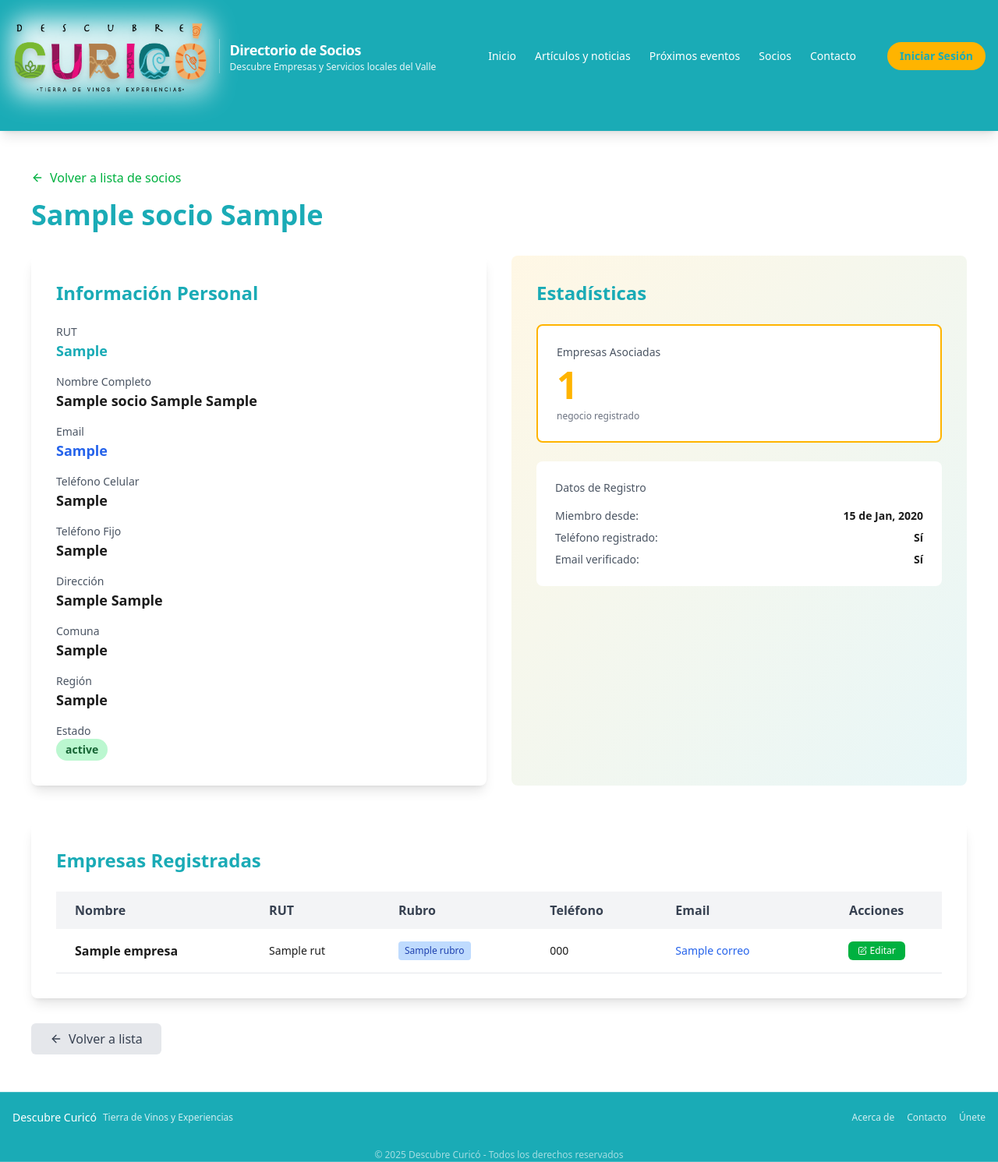
After one commit to LucasMoya18/descubrecurico, a Django app: template applogin/templates/applogin/detalle_socio_admin.html in a window 1280 px wide. The commit adds this page. Shown: the whole page at 78% size. Run offline with Django 3.2, Linux system fonts and the light colour scheme; the template is opened without the code that fills it: most values are stand-ins (such as "Sample title", 1, 10 or a date in 2020); some libraries are stand-ins or nearby versions.

```diff
--- /dev/null
+++ b/applogin/templates/applogin/detalle_socio_admin.html
@@ -0,0 +1,165 @@
+{% extends 'base.html' %}
+{% load static %}
+
+{% block title %}Detalle de Socio - Admin{% endblock %}
+
+{% block content %}
+<div class="container mx-auto px-6 lg:px-10 py-12">
+  <div class="mb-8">
+    <a href="{% url 'applogin:lista_socios_admin' %}" class="inline-flex items-center gap-2 text-vine-green hover:underline mb-4">
+      <i data-lucide="arrow-left" class="h-4 w-4"></i>
+      Volver a lista de socios
+    </a>
+    <h1 class="text-4xl font-bold text-burgundy-reserve">{{ socio.socio_nombre }} {{ socio.socio_apellido_paterno }}</h1>
+  </div>
+
+  <div class="grid md:grid-cols-2 gap-8 mb-12">
+    <!-- Información del Socio -->
+    <div class="bg-white rounded-lg shadow-lg p-8">
+      <h2 class="text-2xl font-bold text-burgundy-reserve mb-6">Información Personal</h2>
+
+      <div class="space-y-4">
+        <div>
+          <p class="text-sm text-gray-600">RUT</p>
+          <p class="text-lg font-semibold text-burgundy-reserve">{{ socio.socio_rut }}</p>
+        </div>
+
+        <div>
+          <p class="text-sm text-gray-600">Nombre Completo</p>
+          <p class="text-lg font-semibold">{{ socio.socio_nombre }} {{ socio.socio_apellido_paterno }} {{ socio.socio_apellido_materno }}</p>
+        </div>
+
+        <div>
+          <p class="text-sm text-gray-600">Email</p>
+          <p class="text-lg font-semibold text-blue-600">{{ socio.socio_correo }}</p>
+        </div>
+
+        <div>
+          <p class="text-sm text-gray-600">Teléfono Celular</p>
+          <p class="text-lg font-semibold">{{ socio.socio_celular }}</p>
+        </div>
+
+        <div>
+          <p class="text-sm text-gray-600">Teléfono Fijo</p>
+          <p class="text-lg font-semibold">{{ socio.socio_fijo }}</p>
+        </div>
+
+        <div>
+          <p class="text-sm text-gray-600">Dirección</p>
+          <p class="text-lg font-semibold">{{ socio.socio_direccion }} {{ socio.socio_numero }}</p>
+        </div>
+
+        <div>
+          <p class="text-sm text-gray-600">Comuna</p>
+          <p class="text-lg font-semibold">{{ socio.socio_comuna }}</p>
+        </div>
+
+        <div>
+          <p class="text-sm text-gray-600">Región</p>
+          <p class="text-lg font-semibold">{{ socio.socio_region }}</p>
+        </div>
+
+        <div>
+          <p class="text-sm text-gray-600">Estado</p>
+          <p class="inline-block bg-green-200 text-green-800 px-3 py-1 rounded-full text-sm font-semibold">{{ socio.socio_estado }}</p>
+        </div>
+      </div>
+    </div>
+
+    <!-- Estadísticas -->
+    <div class="bg-gradient-to-br from-harvest-gold/10 to-burgundy-reserve/10 rounded-lg p-8">
+      <h2 class="text-2xl font-bold text-burgundy-reserve mb-6">Estadísticas</h2>
+
+      <div class="space-y-6">
+        <div class="bg-white rounded-lg p-6 border-2 border-harvest-gold">
+          <p class="text-gray-600 text-sm mb-2">Empresas Asociadas</p>
+          <p class="text-5xl font-bold text-harvest-gold">{{ empresas.count }}</p>
+          <p class="text-gray-500 text-xs mt-2">negocio{% if empresas.count != 1 %}s{% endif %} registrado{% if empresas.count != 1 %}s{% endif %}</p>
+        </div>
+
+        <div class="bg-white rounded-lg p-6">
+          <p class="text-gray-600 text-sm mb-4">Datos de Registro</p>
+          <ul class="space-y-2 text-sm">
+            <li class="flex justify-between">
+              <span class="text-gray-600">Miembro desde:</span>
+              <span class="font-semibold">
+                {% if socio.socio_fecha_creacion %}
+                  {{ socio.socio_fecha_creacion|date:"d \d\e M, Y" }}
+                {% else %}
+                  -
+                {% endif %}
+              </span>
+            </li>
+            <li class="flex justify-between">
+              <span class="text-gray-600">Teléfono registrado:</span>
+              <span class="font-semibold">
+                {% if socio.socio_celular or socio.socio_fijo %}Sí{% else %}No{% endif %}
+              </span>
+            </li>
+            <li class="flex justify-between">
+              <span class="text-gray-600">Email verificado:</span>
+              <span class="font-semibold">Sí</span>
+            </li>
+          </ul>
+        </div>
+      </div>
+    </div>
+  </div>
+
+  <!-- Empresas del Socio -->
+  <div class="bg-white rounded-lg shadow-lg p-8">
+    <h2 class="text-2xl font-bold text-burgundy-reserve mb-6">Empresas Registradas</h2>
+
+    {% if empresas %}
+    <div class="overflow-x-auto">
+      <table class="w-full">
+        <thead>
+          <tr class="bg-gray-100">
+            <th class="px-6 py-3 text-left font-semibold text-gray-700">Nombre</th>
+            <th class="px-6 py-3 text-left font-semibold text-gray-700">RUT</th>
+            <th class="px-6 py-3 text-left font-semibold text-gray-700">Rubro</th>
+            <th class="px-6 py-3 text-left font-semibold text-gray-700">Teléfono</th>
+            <th class="px-6 py-3 text-left font-semibold text-gray-700">Email</th>
+            <th class="px-6 py-3 text-center font-semibold text-gray-700">Acciones</th>
+          </tr>
+        </thead>
+        <tbody>
+          {% for empresa in empresas %}
+          <tr class="border-b hover:bg-gray-50 transition">
+            <td class="px-6 py-4 font-semibold">{{ empresa.nombre }}</td>
+            <td class="px-6 py-4 text-sm">{{ empresa.rut }}</td>
+            <td class="px-6 py-4 text-sm">
+              {% if empresa.rubro %}
+                <span class="inline-block bg-blue-200 text-blue-800 px-2 py-1 rounded text-xs">{{ empresa.rubro.nombre_rubro }}</span>
+              {% else %}
+                <span class="text-gray-400">-</span>
+              {% endif %}
+            </td>
+            <td class="px-6 py-4 text-sm">{{ empresa.telefono }}</td>
+            <td class="px-6 py-4 text-sm text-blue-600">{{ empresa.correo }}</td>
+            <td class="px-6 py-4 text-center">
+              <a href="{% url 'appsocios:editar_empresa' empresa.id_empresa %}" class="inline-flex items-center gap-1 px-3 py-1 rounded-md bg-vine-green text-white hover:bg-[#007a2a] transition text-xs">
+                <i data-lucide="edit" class="h-3 w-3"></i>
+                Editar
+              </a>
+            </td>
+          </tr>
+          {% endfor %}
+        </tbody>
+      </table>
+    </div>
+    {% else %}
+    <div class="text-center py-12 bg-gray-50 rounded-lg">
+      <p class="text-gray-500 text-lg">Este socio no tiene empresas registradas</p>
+    </div>
+    {% endif %}
+  </div>
+
+  <div class="mt-8">
+    <a href="{% url 'applogin:lista_socios_admin' %}" class="inline-flex items-center gap-2 px-6 py-2 rounded-md bg-gray-200 text-gray-700 hover:bg-gray-300 transition">
+      <i data-lucide="arrow-left" class="h-4 w-4"></i>
+      Volver a lista
+    </a>
+  </div>
+</div>
+{% endblock %}
--- a/applogin/urls.py
+++ b/applogin/urls.py
@@ -8,4 +8,6 @@ urlpatterns = [
     path('registro/',views.registro, name='registro'),
     path('home/', views.home, name='home'),
     path('salir/',views.salir, name='salir'),
+    path('socios/', views.lista_socios_admin, name='lista_socios_admin'),
+    path('socios/<int:socio_id>/', views.detalle_socio_admin, name='detalle_socio_admin'),
 ]
--- a/appsocios/models.py
+++ b/appsocios/models.py
@@ -119,6 +119,7 @@ class Socio(models.Model):
     socio_region = models.ForeignKey(Region, on_delete=models.PROTECT, verbose_name='Región')
     socio_estado = models.CharField(max_length=50, verbose_name='Estado')
     socio_contraseña = models.CharField(max_length=128, verbose_name='Contraseña', blank=True, null=True)
+    socio_fecha_creacion = models.DateTimeField(auto_now_add=True, null=True, blank=True)
 
     class Meta:
         db_table = 'Socio'
```
Also changed, not shown: applogin/templates/applogin/lista_socios_admin.html (added, +64 -0 lines), applogin/views.py (+39 -1 lines), templates/inicio.html (+53 -0 lines), appsocios/migrations/0005_socio_socio_fecha_creacion.py (added).
